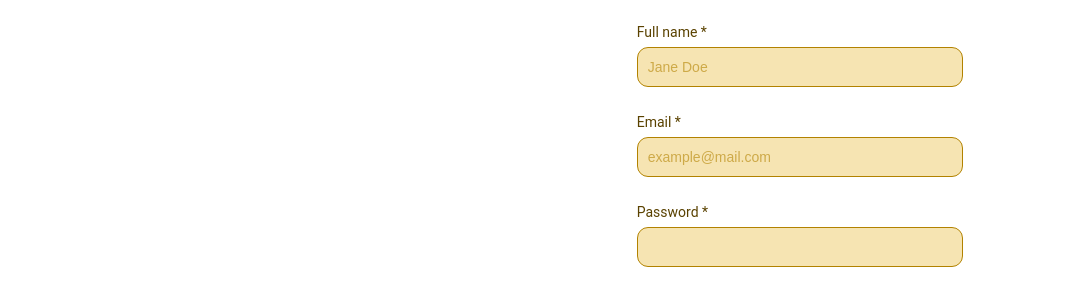
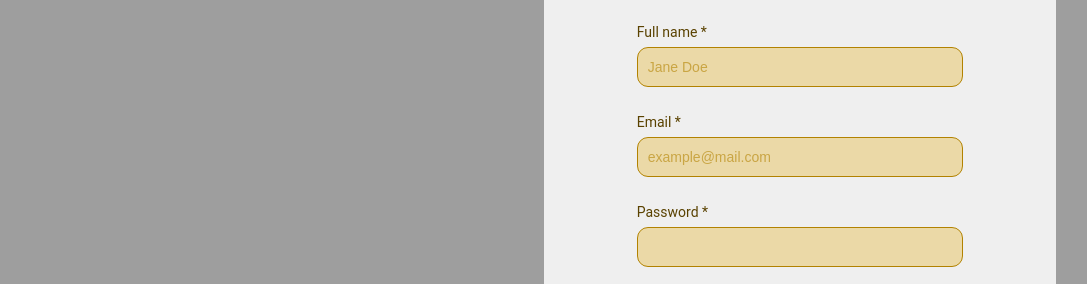
Before and after one commit to narvval/sign-up-form, a plain HTML site: page index.html in a window 1280 px wide. Shown: the part 233-517 px from the top of the page, without its empty margins (96-1183 px from the left). Drawn offline with Linux system fonts and the light colour scheme; the site is published under a folder, as on GitHub Pages, so addresses that start at the root find nothing.

Commit message:
Remove unused CSS. Change img link as it was not working in github

```diff
--- a/style.css
+++ b/style.css
@@ -9,7 +9,7 @@ html {
 }
 
 body {
-    background: url(/images/background.jpg) no-repeat center center fixed;
+    background: url(images/background.jpg) no-repeat center center fixed;
     background-size: cover;
 
     display: flex;
@@ -26,8 +26,6 @@ body {
     padding: 0px 58px;
     min-width: 1140px;
     height: 100vh;
-
-    /* border: 2px solid red; */
 }
 
 h1 {
@@ -88,8 +86,6 @@ form {
     font-size: 4.5rem;
     text-align: center;
     color: #E4AC11;
-    /* margin-top: 50px;
-    margin-bottom: 60px; */
 }
 
 label {
@@ -148,11 +144,6 @@ input:not(:placeholder-shown):not(:focus):invalid {
     margin-bottom: -20px;
 }
 
-/* input:invalid + #email-message::after{
-    content: "hello";
-    display: inline;
-} */
-
 ::placeholder {
     color: rgba(178, 130, 0, .6);
 }
```
